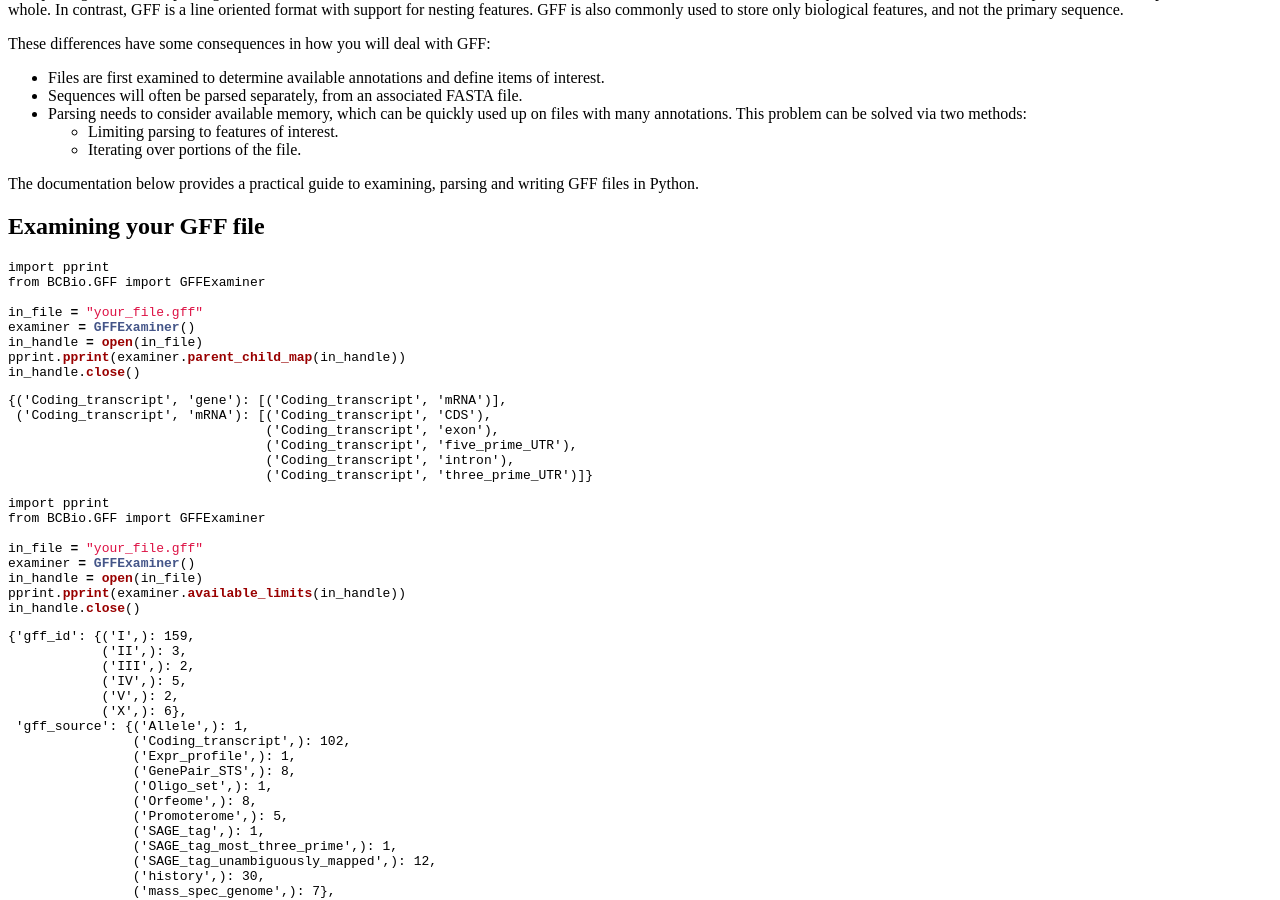
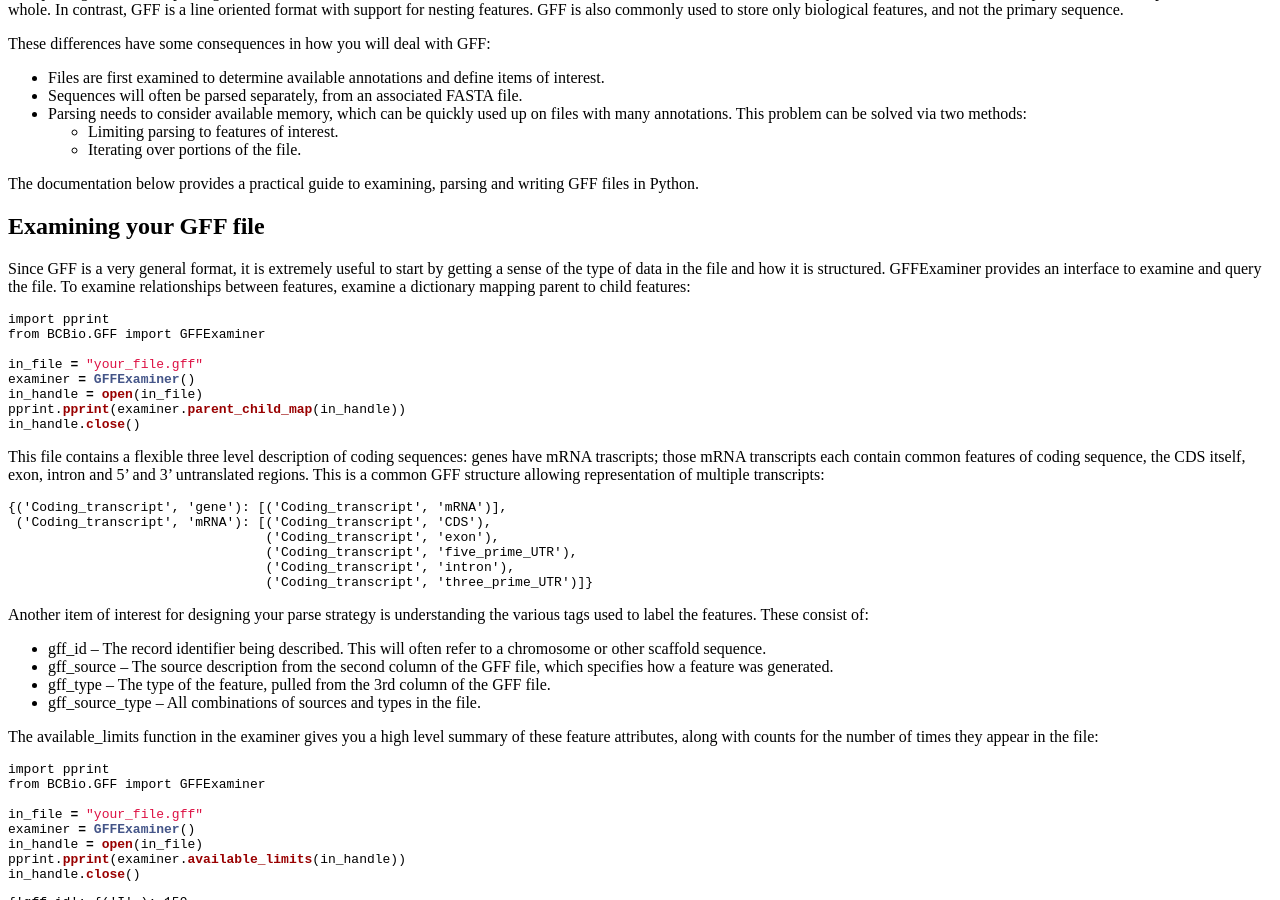
Before and after one commit to biopython/biopython.github.io, a Jekyll site: the page built from wiki/GFF_Parsing.md, in a window 1280 px wide and 900 px high, scrolled down 311 px. Built offline with Jekyll 4.4.1, drawn with Linux system fonts in a browser that asks for light colours.

Commit message:
/* Examining your GFF file */

````diff
--- a/wiki/GFF_Parsing.md
+++ b/wiki/GFF_Parsing.md
@@ -53,6 +53,12 @@ and writing GFF files in Python.
 Examining your GFF file
 -----------------------
 
+Since GFF is a very general format, it is extremely useful to start by
+getting a sense of the type of data in the file and how it is
+structured. GFFExaminer provides an interface to examine and query the
+file. To examine relationships between features, examine a dictionary
+mapping parent to child features:
+
 ``` python
 import pprint
 from BCBio.GFF import GFFExaminer
@@ -64,12 +70,35 @@ pprint.pprint(examiner.parent_child_map(in_handle))
 in_handle.close()
 ```
 
+This file contains a flexible three level description of coding
+sequences: genes have mRNA trascripts; those mRNA transcripts each
+contain common features of coding sequence, the CDS itself, exon, intron
+and 5' and 3' untranslated regions. This is a common GFF structure
+allowing representation of multiple transcripts:
+
     {('Coding_transcript', 'gene'): [('Coding_transcript', 'mRNA')],
      ('Coding_transcript', 'mRNA'): [('Coding_transcript', 'CDS'),
                                      ('Coding_transcript', 'exon'),
                                      ('Coding_transcript', 'five_prime_UTR'),
                                      ('Coding_transcript', 'intron'),
                                      ('Coding_transcript', 'three_prime_UTR')]}
+
+Another item of interest for designing your parse strategy is
+understanding the various tags used to label the features. These consist
+of:
+
+-   gff\_id -- The record identifier being described. This will often
+    refer to a chromosome or other scaffold sequence.
+-   gff\_source -- The source description from the second column of the
+    GFF file, which specifies how a feature was generated.
+-   gff\_type -- The type of the feature, pulled from the 3rd column of
+    the GFF file.
+-   gff\_source\_type -- All combinations of sources and types in
+    the file.
+
+The available\_limits function in the examiner gives you a high level
+summary of these feature attributes, along with counts for the number of
+times they appear in the file:
 
 ``` python
 import pprint
````
Also changed, not shown: 1 other file.
